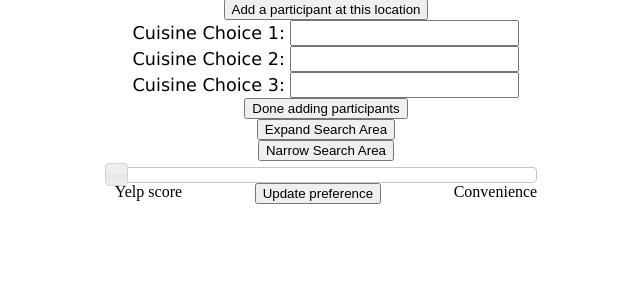
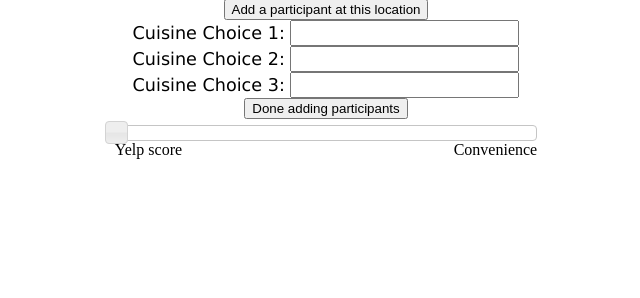
Before and after one commit to robertbirch/hungry-friends, a Django app: page / in a window 1280 px wide. Shown: the part 523-821 px from the top of the page, without its empty margins (314-954 px from the left). Run offline with Django 3.2, Linux system fonts and the light colour scheme; parts of the project's set-up code (start-up, migrations or seed data) failed here and were passed over; some libraries are stand-ins or nearby versions.

Commit message:
improved buttons

```diff
--- a/app_hungryfriends/templates/app_hungryfriends/index.html
+++ b/app_hungryfriends/templates/app_hungryfriends/index.html
@@ -56,13 +56,13 @@
 	}
 
 	#expand{
-		display = none;
+		display : none;
 	}
 	#narrow{
-		display = none;
+		display : none;
 	}
 	#preferenceButton{
-		display = none;
+		display : none;
 	}
 
 	#left {
```
